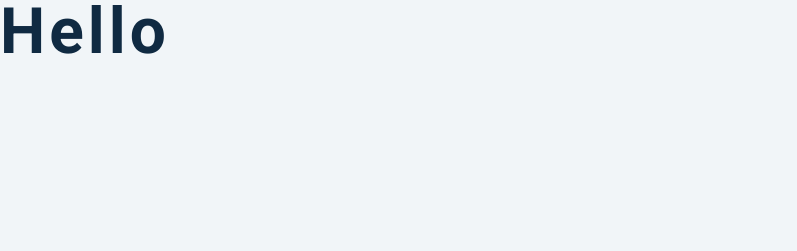
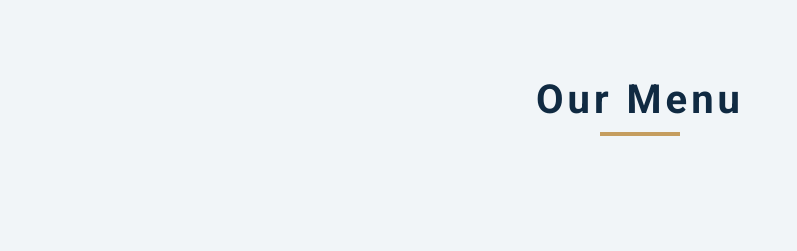
Before and after one commit to kelvinrandu/javascript-menu, a plain HTML site: page index.html in a window 1280 px wide. Shown: the whole page, without its empty margins (0-797 px from the left). Drawn offline with Linux system fonts and the light colour scheme.

Commit message:
added section title

```diff
--- a/index.html
+++ b/index.html
@@ -5,9 +5,19 @@
     <meta name="viewport" content="width=device-width, initial-scale=1.0">
     <title>Document</title>
     <link rel="stylesheet" href="css/style.css">
+    <link
+    rel="stylesheet"
+    href="https://cdnjs.cloudflare.com/ajax/libs/font-awesome/5.14.0/css/all.min.css"
+  />
 </head>
 <body>
-    <h1>hello</h1>
+    <section class="menu">
+        <div class="title">
+            <h2>our menu</h2>
+            <div class="underline"></div>
+        </div>
+        <div class="section-center"></div>
+    </section>
     <script src="js/app.js"></script>
 </body>
 </html>
```
